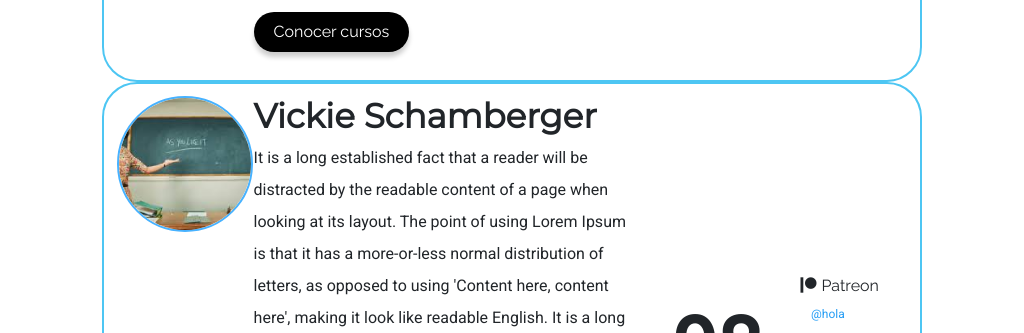
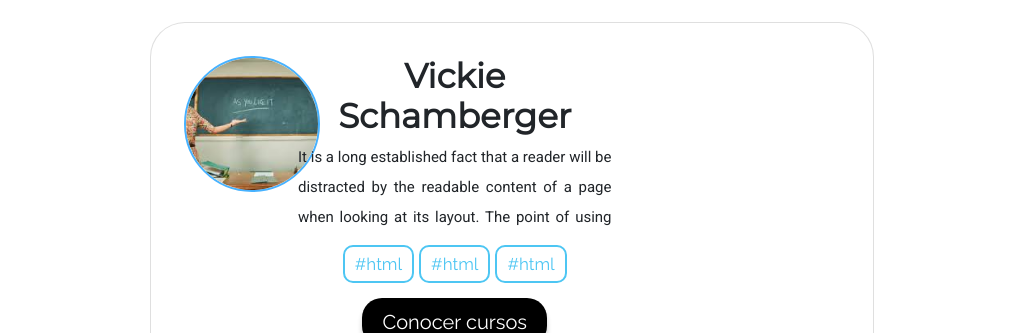
Before and after one commit to AcademiaTemple/website, a Gatsby site: page /teachers in a window 1024 px wide. Shown: the part 825-1158 px from the top of the page. Built offline with nearby package versions, Linux system fonts and the light colour scheme; Gatsby itself is replaced by a stand-in of ours.

Commit message:
Primera correcion responciva

```diff
--- a/src/components/card_teacher/card_teacher.css
+++ b/src/components/card_teacher/card_teacher.css
@@ -1,17 +1,19 @@
-.card-blue {
-    background: #FFFFFF;
-    border: 2px solid #4DC6F3 !important;
-    box-sizing: border-box;
-    border-radius: 35px !important;
+.card-docente {
+  padding: 2rem;
+  margin-bottom: 4rem;
+  background: #ffffff;
+  box-sizing: border-box;
+  border-radius: 35px !important;
 }
 
 h2 {
   font-family: "Montserrat", sans-serif;
-  size: 24px;
+  font-size: 24px;
 }
 p {
+  text-align: justify;
   font-family: "Roboto", sans-serif;
-  size: 18px;
+  font-size: 18px;
 }
 
 .rounded {
@@ -43,13 +45,13 @@ p {
 }
 
 .RedesSociales {
+  font-size: 2rem;
   margin: auto;
 }
 
 .redesDocentes > p {
   color: rgb(35, 156, 244);
   margin-left: 10%;
-  font-size: 12px;
 }
 
 .redesDocentes > i {
@@ -57,6 +59,7 @@ p {
 }
 
 .Etiquetas {
+  font-size: 1.7rem;
   color: #4dc6f3;
   text-align: center;
   white-space: middle;
@@ -76,6 +79,7 @@ p {
 }
 
 .Conocer {
+  font-size: 2rem;
   margin-top: 1.5rem;
   margin-bottom: 1.5rem;
   color: white;
@@ -97,3 +101,39 @@ p {
   background-color: #4dc6f3;
   color: white;
 }
+
+.link {
+  display: block;
+}
+
+@media only screen and (max-width: 1024px) {
+  .Likes {
+    display: none;
+  }
+
+  .RedesSociales {
+    display: none;
+  }
+
+  h2 {
+    text-align: center;
+  }
+
+  p {
+    font-size: 1.5rem;
+    width: 100%;
+    height: 9.3rem;
+    overflow: hidden;
+    white-space: break-word;
+    text-overflow: ellipsis ellipsis;
+  }
+
+  .btn-toolbar {
+    display: block;
+    text-align: center;
+  }
+
+  .link {
+    text-align: center;
+  }
+}
--- a/src/components/card_teacher/card_teacher.jsx
+++ b/src/components/card_teacher/card_teacher.jsx
@@ -8,14 +8,14 @@ import Img from "gatsby-image"
 import { Link } from "gatsby"
 export default function Card_Teacher(props) {
   return (
-    <div className="card card-blue">
+    <div className="card card-docente">
       <div className="card-body">
         <div className="row">
-          <div className="col-sm-2" width="20%">
+          <div className="col-sm-4 col-md-4 col-lg-2 center">
             <Img fixed={props.rutafoto} className="rounded-circle" />
           </div>
 
-          <div className="col-sm-6">
+          <div className="col-sm-8 col-md-8 col-lg-6">
             <h2>
               <b>{props.name}</b>
             </h2>
@@ -37,17 +37,17 @@ export default function Card_Teacher(props) {
                 </button>
               </div>
             </div>
-            <Link to="/teacher_detail">
+            <Link to="/teacher_detail" className="link">
               <button type="button" className="Conocer">
                 Conocer cursos
               </button>
             </Link>
           </div>
-          <div className="col-sm-2 Likes">
+          <div className="col-lg-2 Likes">
             <h6>98</h6>
             <i className="fas fa-heart"></i>
           </div>
-          <div className="col-sm-2 RedesSociales">
+          <div className="col-lg-2 RedesSociales">
             <div className="redesDocentes">
               <i className="fab fa-patreon"></i>
               Patreon
--- a/src/styles/global.css
+++ b/src/styles/global.css
@@ -1,4 +1,4 @@
-@import url('https://fonts.googleapis.com/css2?family=Montserrat&family=Raleway:wght@100;300;400;600&display=swap');
+@import url("https://fonts.googleapis.com/css2?family=Montserrat&family=Raleway:wght@100;300;400;600&display=swap");
 
 body {
   font-family: Raleway, Roboto, Arial, Helvetica, sans-serif;
@@ -14,7 +14,9 @@ html {
   /** Reset para REMS - 62.5% = 10px de 16px **/
 }
 
-*, *:before, *:after {
+*,
+*:before,
+*:after {
   box-sizing: inherit;
   padding: 0;
   margin: 0;
@@ -34,24 +36,6 @@ img {
 
 a {
   text-decoration: none;
-}
-
-@media only screen and (min-width: 576px) {
-  .contenedor {
-    max-width: 540px;
-  }
-}
-
-@media only screen and (min-width: 768px) {
-  .contenedor {
-    max-width: 720px;
-  }
-}
-
-@media only screen and (min-width: 992px) {
-  .contenedor {
-    max-width: 960px;
-  }
 }
 
 h1 {
@@ -86,7 +70,7 @@ h4 {
 }
 
 .d-block {
-  display: block!important;
+  display: block !important;
 }
 
 .boton {
@@ -114,7 +98,7 @@ h4 {
 }
 
 .teacher-container {
-  padding: 10%;
+  padding: 15rem;
   justify-content: space-between;
   padding-bottom: 20%;
   height: 100%;
@@ -164,3 +148,37 @@ h4 {
 /*Docentes*/
 
 /*Perfil*/
+@media only screen and (min-width: 0px) {
+  .teacher-container {
+    padding: 1rem;
+  }
+}
+
+@media only screen and (min-width: 576px) {
+  .contenedor {
+    max-width: 540px;
+  }
+  .teacher-container {
+    padding: 1rem;
+  }
+}
+
+@media only screen and (min-width: 768px) {
+  .contenedor {
+    max-width: 720px;
+  }
+
+  .teacher-container {
+    padding: 1rem;
+  }
+}
+
+@media only screen and (min-width: 992px) {
+  .contenedor {
+    max-width: 960px;
+  }
+
+  .teacher-container {
+    padding: 15rem;
+  }
+}
```
Also changed, not shown: src/pages/teachers.js (+4 -17 lines), 1 other file.
